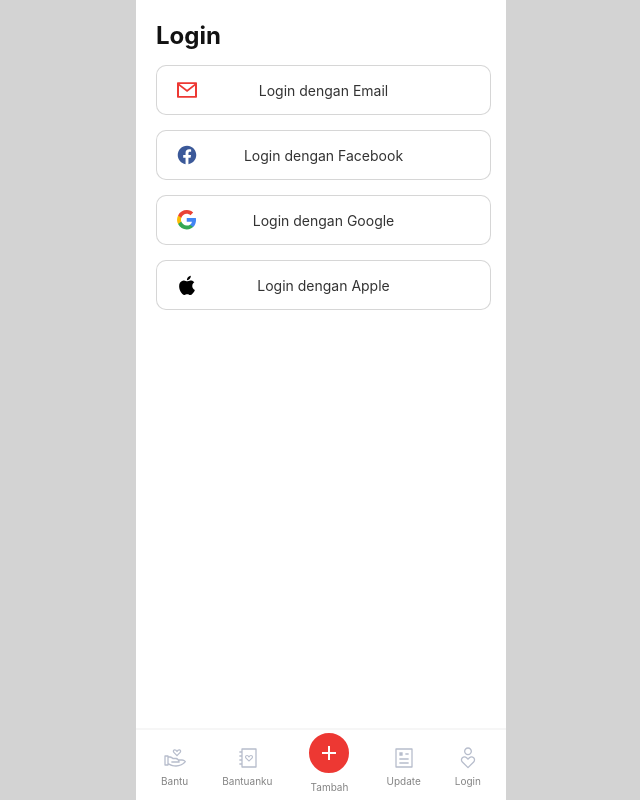
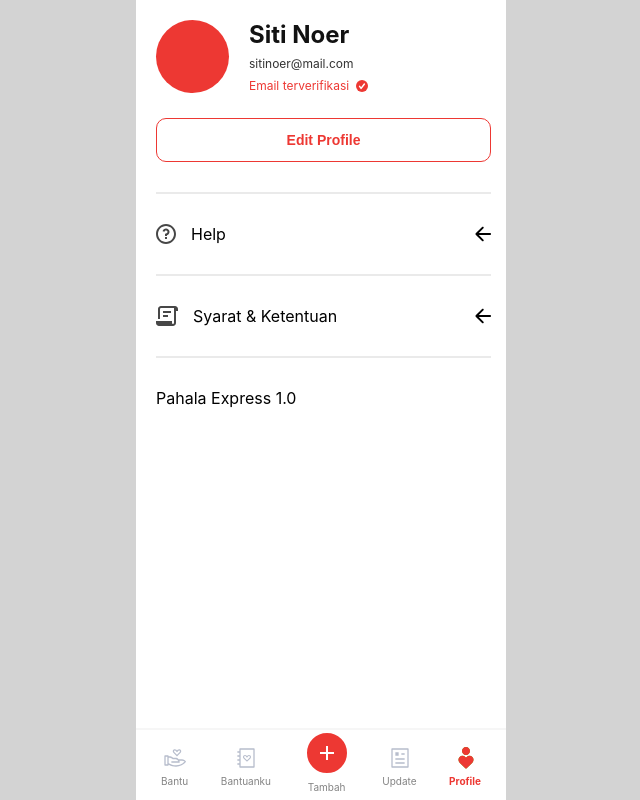
Before and after one commit to maulanaghozi/pahala-web, a React (Create React App) app: page /profile in a window 1280 px wide. Shown: the whole page, without its empty margins (319-959 px from the left). Built offline with nearby package versions, Linux system fonts and the light colour scheme.

Commit message:
profile done

```diff
--- a/src/assets/index.js
+++ b/src/assets/index.js
@@ -25,6 +25,7 @@ import { ReactComponent as blackMail } from "./icons/black-mail.svg";
 import { ReactComponent as eyeOff } from "./icons/eye-off.svg";
 import { ReactComponent as eyeOn } from "./icons/eye-on.svg";
 import { ReactComponent as lock } from "./icons/lock.svg";
+import { ReactComponent as verified } from "./icons/verified.svg";
 
 export const IconApple = apple;
 export const IconBlackCross = blackCross;
@@ -53,3 +54,4 @@ export const IconBlackMail = blackMail;
 export const IconEyeOn = eyeOn;
 export const IconEyeOff = eyeOff;
 export const IconLock = lock;
+export const IconVerified = verified;
--- a/src/layout/bottomNavigation/bottomNavigation.js
+++ b/src/layout/bottomNavigation/bottomNavigation.js
@@ -1,14 +1,14 @@
-import React, { useState } from "react"
-import classNames from "classnames"
-import { NavLink } from "react-router-dom"
-import style from "./bottomNavigation.module.scss"
+import React, { useState } from "react";
+import classNames from "classnames";
+import { NavLink } from "react-router-dom";
+import style from "./bottomNavigation.module.scss";
 import {
   text_container,
   link,
   selected,
   text,
   icon,
-} from "./bottomNavigation.module.scss"
+} from "./bottomNavigation.module.scss";
 
 import {
   IconHome,
@@ -21,7 +21,7 @@ import {
   IconProfileSelected,
   IconRedPlus,
   IconBlackCross,
-} from "../../assets"
+} from "../../assets";
 
 export default function BottomNavigation(props) {
   const navigation = (text, path, icon, selectedIcon) => {
@@ -30,8 +30,8 @@ export default function BottomNavigation(props) {
       path: path,
       Icon: icon,
       SelectedIcon: selectedIcon,
-    }
-  }
+    };
+  };
 
   const nav = [
     navigation("Bantu", "/home", IconHome, IconHomeSelected),
@@ -43,8 +43,8 @@ export default function BottomNavigation(props) {
       IconBlackCross
     ),
     navigation("Update", "/update", IconUpdate, IconUpdateSelected),
-    navigation("Login", "/login", IconProfile, IconProfileSelected),
-  ]
+    navigation("Profile", "/profile", IconProfile, IconProfileSelected),
+  ];
 
   return (
     <div className={style.container}>
@@ -61,11 +61,11 @@ export default function BottomNavigation(props) {
         ))}
       </div>
     </div>
-  )
+  );
 }
 
 function SidebarNav(props) {
-  const [isSelected, setIsSelected] = useState(false)
+  const [isSelected, setIsSelected] = useState(false);
 
   return (
     <NavLink
@@ -74,12 +74,12 @@ function SidebarNav(props) {
       to={props.to}
       isActive={(match, location) => {
         if (!match) {
-          setIsSelected(false)
-          return false
+          setIsSelected(false);
+          return false;
         }
 
-        setIsSelected(true)
-        return true
+        setIsSelected(true);
+        return true;
       }}
     >
       <div
@@ -97,5 +97,5 @@ function SidebarNav(props) {
         </span>
       </div>
     </NavLink>
-  )
+  );
 }
--- /dev/null
+++ b/src/pages/profile/components/profileInfo.js
@@ -0,0 +1,19 @@
+import React from "react";
+import style from "./style.module.scss";
+import { IconVerified } from "../../../assets";
+
+export default function ProfileInfo(props) {
+  return (
+    <div className={style.profileInfo_wrapper}>
+      <div className={style.profilePic}></div>
+      <div className={style.info_wrapper}>
+        <span className={style.name}>Siti Noer</span>
+        <span className={style.email}>sitinoer@mail.com</span>
+        <div className={style.verified}>
+          <span>Email terverifikasi</span>
+          <IconVerified />
+        </div>
+      </div>
+    </div>
+  );
+}
--- a/src/pages/profile/components/style.module.scss
+++ b/src/pages/profile/components/style.module.scss
@@ -75,3 +75,49 @@
     }
   }
 }
+
+.profileInfo_wrapper {
+  display: flex;
+  align-items: center;
+
+  .profilePic {
+    width: 73px;
+    height: 73px;
+    background-color: $primary-color;
+    border-radius: 50%;
+    margin-right: 20px;
+  }
+
+  .info_wrapper {
+    display: flex;
+    flex-direction: column;
+    align-items: flex-start;
+    justify-content: space-between;
+    height: 73px;
+
+    .name {
+      color: #121212;
+      font-weight: bold;
+      font-size: 24px;
+    }
+
+    .email {
+      color: #333333;
+      font-size: 12px;
+    }
+
+    .verified {
+      display: flex;
+      align-items: center;
+
+      > span {
+        color: $primary-color;
+        font-size: 12px;
+      }
+
+      > svg {
+        margin-left: 7px;
+      }
+    }
+  }
+}
--- a/src/pages/profile/profile.js
+++ b/src/pages/profile/profile.js
@@ -1,13 +1,15 @@
 import React from "react";
-import PageTitle from "../../components/pageTitle/pageTitle";
-import ColektifButtonLogin from "./components/colektifButtonLogin";
+import ProfileInfo from "./components/profileInfo";
+import LongButton from "../../components/longButton/longButton";
+import Footer from "./components/footerProfile";
 import style from "./profile.module.scss";
 
 export default function Profile(props) {
   return (
     <div className={style.container}>
-      <PageTitle title={"Login"} returnable={false} />
-      <ColektifButtonLogin />
+      <ProfileInfo />
+      <LongButton text={"Edit Profile"} className={style.buttonEditProfile} />
+      <Footer />
     </div>
   );
 }
--- a/src/pages/profile/profile.module.scss
+++ b/src/pages/profile/profile.module.scss
@@ -25,4 +25,11 @@
       cursor: pointer;
     }
   }
+
+  .buttonEditProfile {
+    background-color: #ffffff;
+    color: $primary-color;
+    border: 1px solid $primary-color;
+    margin-top: 25px;
+  }
 }
```
Also changed, not shown: src/assets/icons/verified.svg (added), 1 other file (tests, documents, lock files or other folders).
